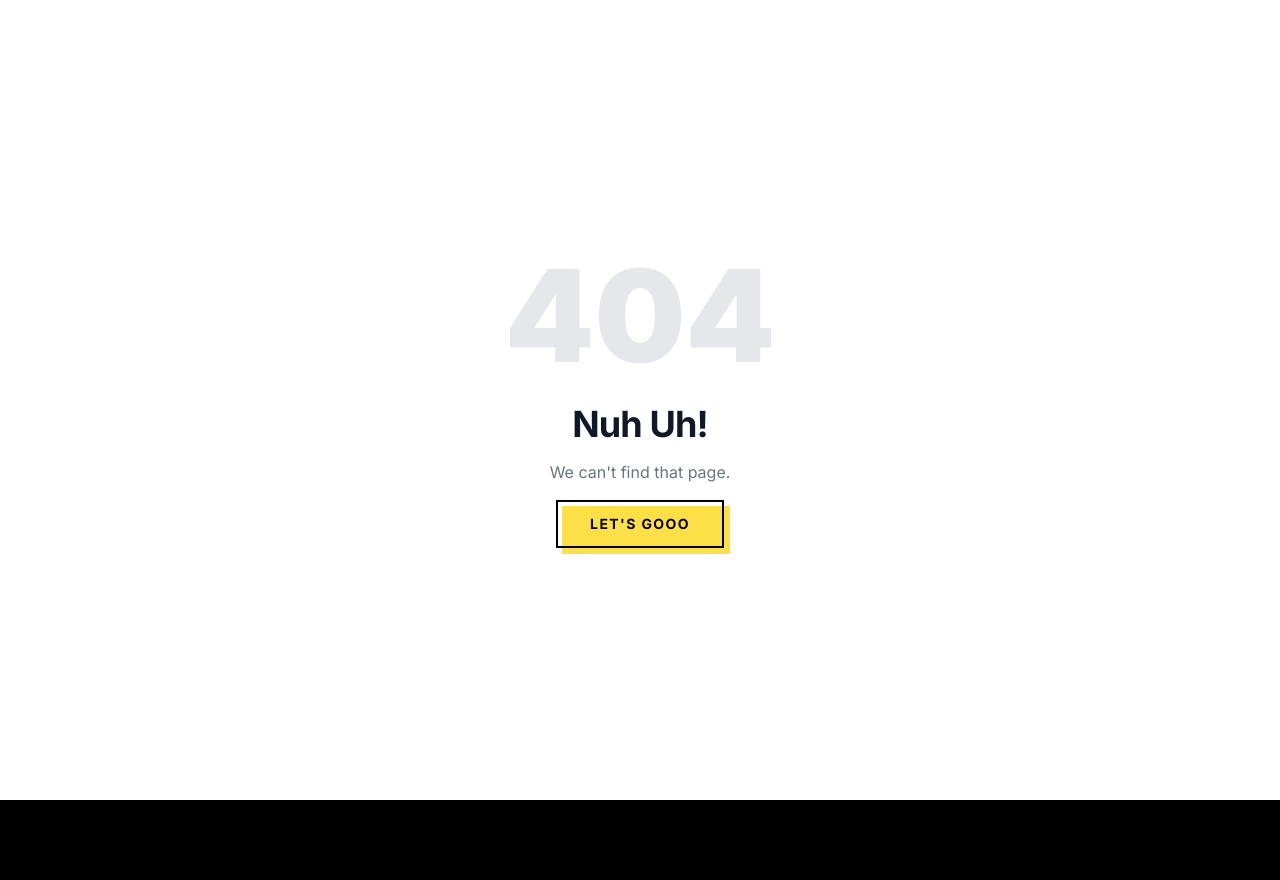
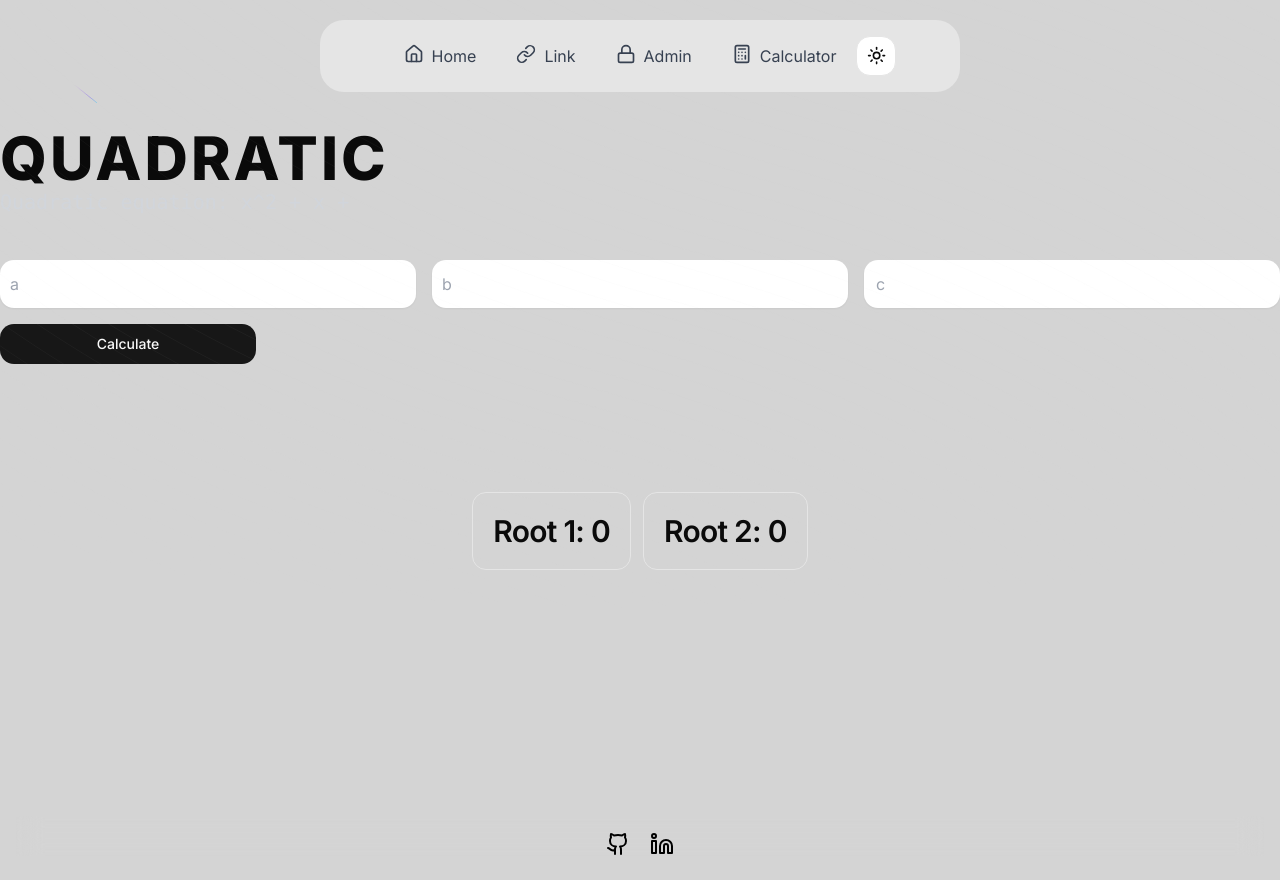
Before and after one commit to apiz23/hafizu-blog, a Next.js app: page /calculator/quadratic in a window 1280 px wide. Before the commit this address had no page. Before the commit the page ends 800 px from the top, so only its background shows below. Built offline with nearby package versions, Linux system fonts and the light colour scheme.

Commit message:
add calculator page

```diff
--- /dev/null
+++ b/app/(client)/calculator/page.tsx
@@ -0,0 +1,54 @@
+"use client";
+
+import {
+	Card,
+	CardContent,
+	CardDescription,
+	CardFooter,
+	CardHeader,
+	CardTitle,
+} from "@/components/ui/card";
+import Link from "next/link";
+
+export default function Page() {
+
+	const items = [
+		{ title: "Quadratic Equation", url: "/quadratic", image: "" },
+		{ title: "Matrix", url: "/matrix", image: "" },
+	];
+
+	return (
+		<>
+			<div className="h-screen pt-32">
+				<header className="text-center mb-10">
+					<h2 className="text-xl font-bold text-gray-300 sm:text-5xl">
+						item Collection
+					</h2>
+					<p className="mx-auto mt-4 max-w-md text-gray-400">
+						Lorem ipsum, dolor sit amet consectetur adipisicing elit. Itaque
+						praesentium cumque iure dicta incidunt est ipsam, officia dolor fugit
+						natus?
+					</p>
+				</header>
+				<div className="grid grid-cols-1 md:grid-cols-2 gap-4">
+					{items.map((item, index) => (
+						<Link
+							href={`${window.location.pathname}${item.url}`}
+							className="group block overflow-hidden"
+						>
+							<Card
+								key={index}
+								className="h-[250px] w-full object-cover transition duration-300 group-hover:scale-105 sm:h-[250px]"
+							>
+								<CardContent className="flex justify-center items-center h-full">
+									<CardTitle>{item.title}</CardTitle>
+									<CardDescription></CardDescription>
+								</CardContent>
+							</Card>
+						</Link>
+					))}
+				</div>
+			</div>
+		</>
+	);
+}
--- /dev/null
+++ b/app/(client)/calculator/quadratic/page.tsx
@@ -0,0 +1,86 @@
+"use client";
+
+import { Button } from "@/components/ui/button";
+import { useState } from "react";
+
+export default function Page() {
+	const [a, setA] = useState("");
+	const [b, setB] = useState("");
+	const [c, setC] = useState("");
+	const [answer, setAnswer] = useState<number[]>([0, 0]);
+	const handleChange = (setState: any) => (event: any) => {
+		setState(event.target.value);
+	};
+
+	const handleCalculate = () => {
+		const coefficientA = parseFloat(a) || 0;
+		const coefficientB = parseFloat(b) || 0;
+		const coefficientC = parseFloat(c) || 0;
+
+		const discriminant = coefficientB ** 2 - 4 * coefficientA * coefficientC;
+
+		if (discriminant < 0) {
+			return;
+		}
+
+		const root1 = (-coefficientB + Math.sqrt(discriminant)) / (2 * coefficientA);
+		const root2 = (-coefficientB - Math.sqrt(discriminant)) / (2 * coefficientA);
+		setAnswer([root1, root2]);
+	};
+
+	return (
+		<>
+			<div className="h-screen pt-32">
+				<h1 className="scroll-m-20 text-4xl font-extrabold tracking-wider uppercase lg:text-6xl">
+					Quadratic
+				</h1>
+				<p className="text-gray-300 text-xl font-mono">
+					Quadratic equation: {a}x^2 + {b}x + {c}
+				</p>
+				<div className="grid grid-cols-1 md:grid-cols-3 gap-4 px-3 md:px-0 mt-10">
+					<div className="mb-4">
+						<input
+							type="text"
+							className="form-input mt-1 block w-full px-2.5 py-3 border-gray-300 rounded-md shadow-sm focus:ring-indigo-500 focus:border-indigo-500"
+							value={a}
+							placeholder="a"
+							onChange={handleChange(setA)}
+						/>
+					</div>
+
+					<div className="mb-4">
+						<input
+							type="text"
+							className="form-input mt-1 block w-full px-2.5 py-3 border-gray-300 rounded-md shadow-sm focus:ring-indigo-500 focus:border-indigo-500"
+							value={b}
+							placeholder="b"
+							onChange={handleChange(setB)}
+						/>
+					</div>
+					<div className="mb-4">
+						<input
+							type="text"
+							className="form-input mt-1 block w-full px-3 py-3 border-gray-300 rounded-md shadow-sm focus:ring-indigo-500 focus:border-indigo-500"
+							value={c}
+							placeholder="c"
+							onChange={handleChange(setC)}
+						/>
+					</div>
+				</div>
+				<div className="">
+					<Button className="md:w-1/5 w-full mx-auto" onClick={handleCalculate}>
+						Calculate
+					</Button>
+					<div className="flex space-x-3 justify-center pt-32">
+						<h2 className="scroll-m-20 text-3xl font-semibold tracking-tight first:mt-0 border rounded-md p-5">
+							Root 1: {answer[0]}
+						</h2>
+						<h2 className="scroll-m-20 text-3xl font-semibold tracking-tight first:mt-0 border rounded-md p-5">
+							Root 2: {answer[1]}
+						</h2>
+					</div>
+				</div>
+			</div>
+		</>
+	);
+}
--- a/components/Navbar.tsx
+++ b/components/Navbar.tsx
@@ -1,26 +1,21 @@
 "use client";
 
-import { MenuIcon, Home, LucideLink, Lock, Menu } from "lucide-react";
+import { Home, LucideLink, Lock, Menu, Calculator } from "lucide-react";
 import Link from "next/link";
 import {
 	Sheet,
 	SheetContent,
-	SheetDescription,
 	SheetHeader,
 	SheetTitle,
 	SheetTrigger,
 } from "@/components/ui/sheet";
 
 import { ModeToggle } from "./themeBtn";
-import { Separator } from "./ui/separator";
-import { Label } from "./ui/label";
 import Footer from "./footer";
 import {
 	NavigationMenu,
 	NavigationMenuList,
 	NavigationMenuItem,
-	NavigationMenuTrigger,
-	NavigationMenuContent,
 	NavigationMenuLink,
 } from "@radix-ui/react-navigation-menu";
 import { usePathname } from "next/navigation";
@@ -32,6 +27,7 @@ export default function Navbar() {
 		{ title: "Home", url: "/", icon: Home },
 		{ title: "Link", url: "/link", icon: LucideLink },
 		{ title: "Admin", url: "/login", icon: Lock },
+		{ title: "Calculator", url: "/calculator", icon: Calculator },
 	];
 	return (
 		<>
```
